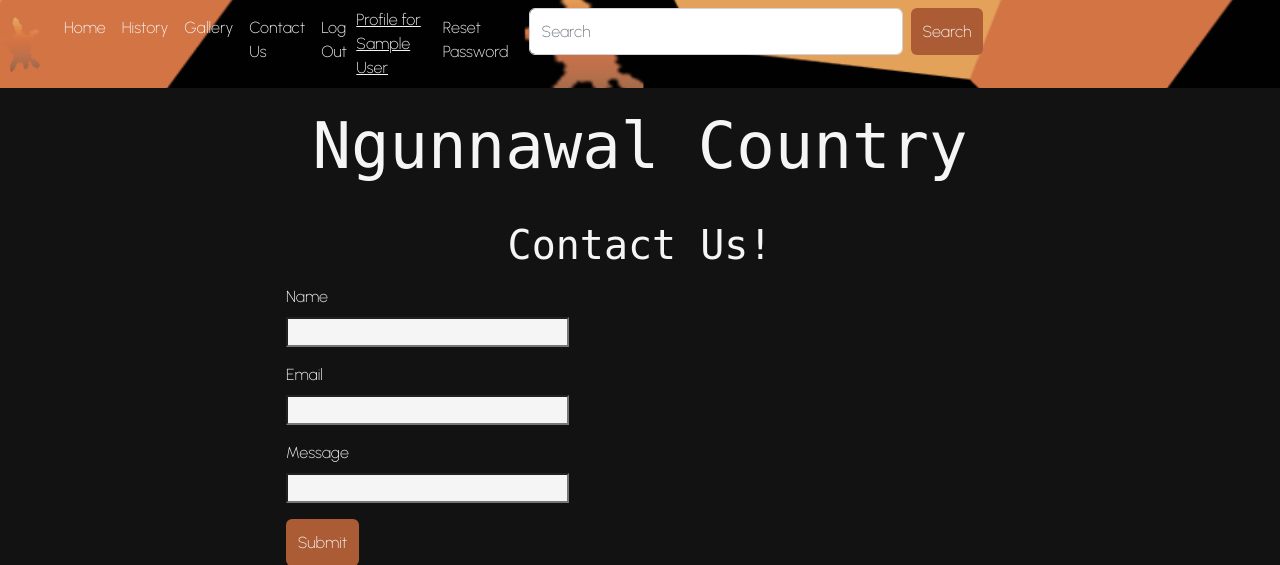
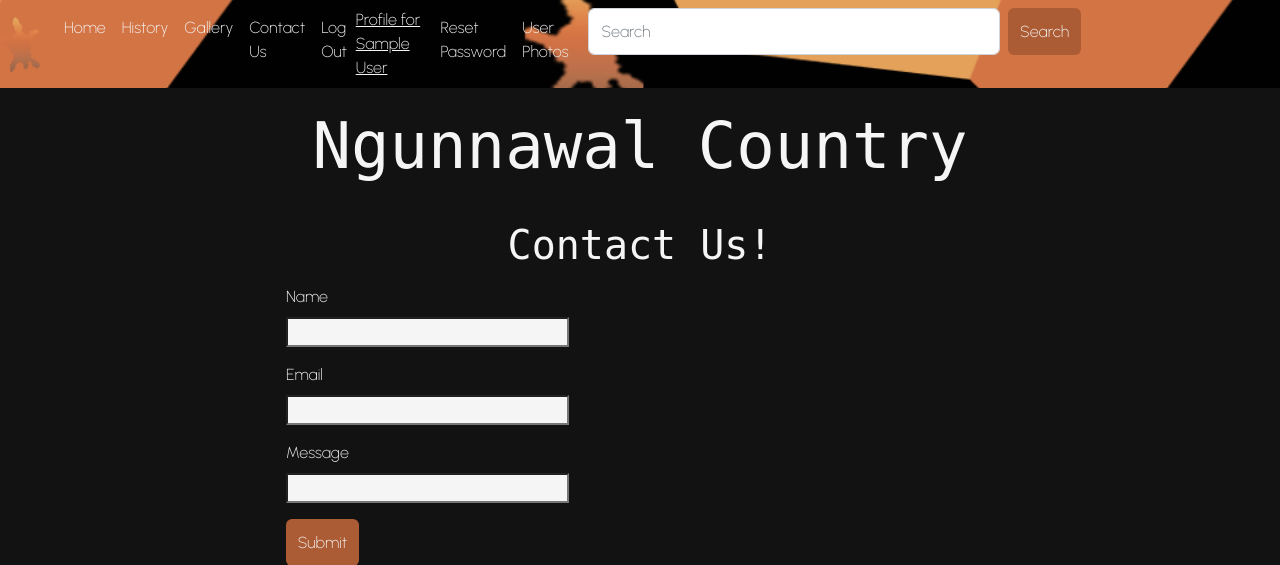
Before and after one commit to 4060269/NgunnawalCountryFlaskAssessment5-6-7, a Flask app: page /contact in a window 1280 px wide. Shown: the top 565 px of the page. Run offline with Flask 2, Linux system fonts and the light colour scheme; the visitor is signed in with stand-in values (Sample User, id 1); data comes from the database, SQL or seed files in the repository; both versions use the stored data as it was after the commit; some libraries are stand-ins or nearby versions; some web fonts are replaced.

Commit message:
update, added userphotos.html, its form and model

```diff
--- a/forms.py
+++ b/forms.py
@@ -1,6 +1,7 @@
 from flask_wtf import FlaskForm
 from wtforms.validators import DataRequired, Email, EqualTo, ValidationError  # from prototypes or framework, create an instance
-from wtforms import StringField, SubmitField, IntegerField, PasswordField
+from wtforms import StringField, SubmitField, IntegerField, PasswordField, FileField
+from flask_wtf.file import FileRequired
 from models import User
 
 class ContactForm (FlaskForm):                                          # create a py class, it will be used as flask form
@@ -31,3 +32,7 @@ class UserProfileForm(FlaskForm):
     email_address = StringField("Email Address (Username)", validators=[DataRequired(), Email()], render_kw={"class": "text-box"})
     name = StringField("Full Name", validators=[DataRequired()], render_kw={"class": "text-box"})
     submit = SubmitField("Update Profile", render_kw={"class": "btn"})
+class PhotoUploadForm(FlaskForm):
+    title = StringField("Image Title", validators=[DataRequired()])
+    image = FileField('Photo File Upload', validators=[FileRequired()])
+    submit = SubmitField("Upload Photo")
--- a/models.py
+++ b/models.py
@@ -38,3 +38,14 @@ def load_user(id):
 def update_details(self, email_address, name):
     self.email_address = email_address
     self.name = name
+class Photos(db.Model):
+    photoid = db.Column(db.Integer, primary_key=True)
+    title = db.Column(db.String(255))
+    filename = db.Column(db.String(255))
+    userid = db.Column(db.Integer)
+    dateSubmitted = db.Column(db.DateTime)
+    def __init__(self, title, filename, userid):
+        self.title = title
+        self.filename = filename
+        self.userid = userid
+        self.dateSubmitted = datetime.today()
--- a/templates/template.html
+++ b/templates/template.html
@@ -106,6 +106,9 @@
                        style="color: whitesmoke;"
                        href="/contactmessages">Contact Messages</a>
 
+                    <a class="nav-item nav-link"
+                       style="color: whitesmoke;"
+                       href="/userphotos">User Photos</a>
                 {% else %}
                     <a class="nav-item nav-link"
                        style="color: whitesmoke;"
@@ -117,6 +120,10 @@
                     <a class="nav-item nav-link"
                        style="color: whitesmoke;"
                        href="/passwordreset">Reset Password</a>
+
+                    <a class="nav-item nav-link"
+                       style="color: whitesmoke;"
+                       href="/userphotos">User Photos</a>
                 {% endif %}
 
                 <div class="search-box container-fluid">
```
Also changed, not shown: templates/userphotos.html (added, +9 -0 lines), ngunnawal.db.
